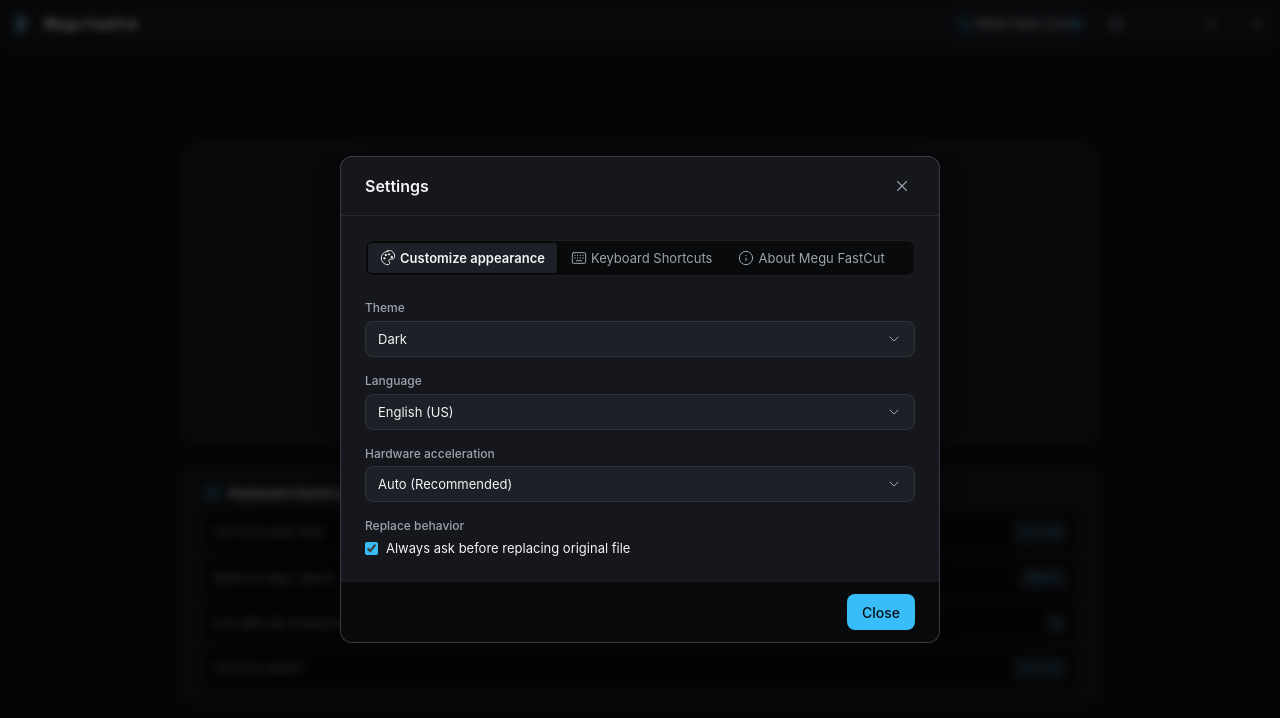
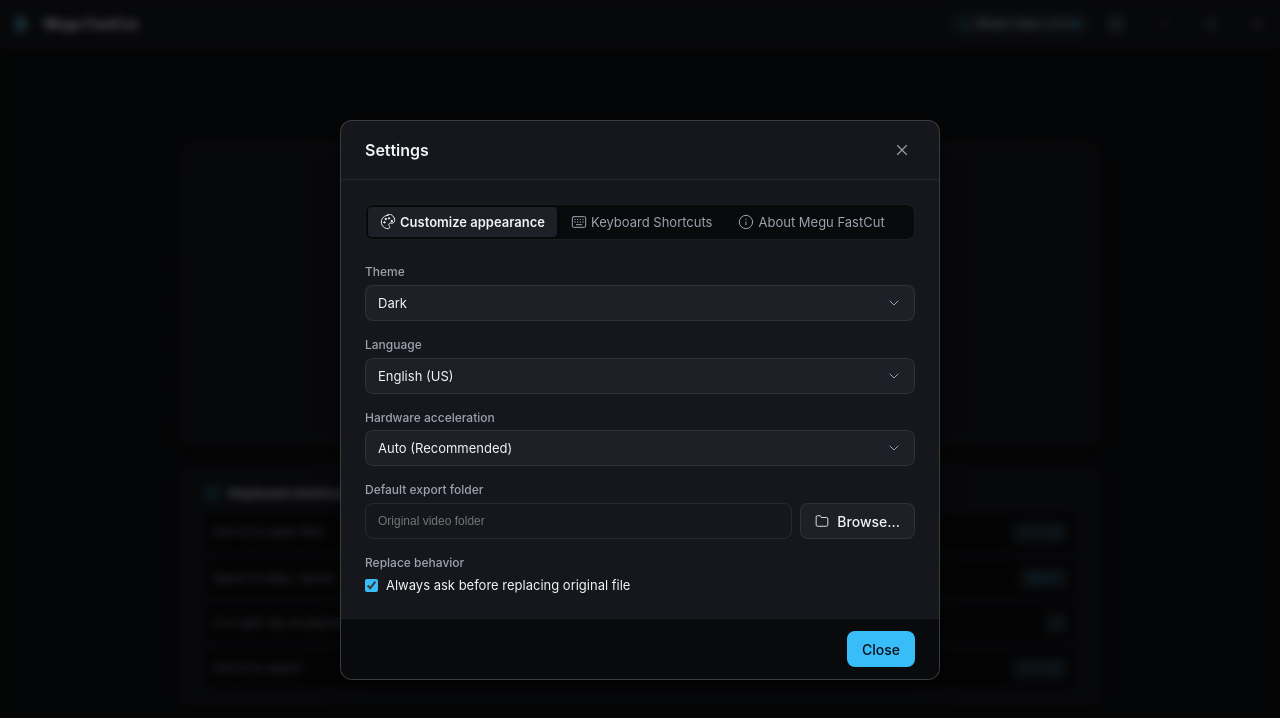
Before and after one commit to reigd/MeguFastCut, a React (Vite) app: page / in a window 1280 px wide. Both pictures are taken after a click on the button 1116 px from the left and 23 px from the top of the page. Shown: the top 718 px of the page. Built offline with nearby package versions, Linux system fonts and the light colour scheme.

Commit message:
feat(settings): stage 11 - polish settings modal, shortcuts, and default output directory

```diff
--- a/src/features/settings/SettingsModal.tsx
+++ b/src/features/settings/SettingsModal.tsx
@@ -9,7 +9,7 @@
 import { Theme, Locale } from '../../shared/types';
 import { t } from '../../shared/i18n';
 import { CHANGELOG } from '../../shared/changelog';
-import { PaletteIcon, KeyboardIcon, InfoIcon } from '../../components/icons';
+import { PaletteIcon, KeyboardIcon, InfoIcon, FolderIcon } from '../../components/icons';
 
 export const SettingsModal: React.FC = () => {
   const { isSettingsOpen, setSettingsOpen } = useUiStore();
@@ -18,10 +18,12 @@
     locale,
     hwAcceleration,
     alwaysConfirmReplace,
+    defaultOutputDir,
     setTheme,
     setLocale,
     setHwAcceleration,
     setAlwaysConfirmReplace,
+    setDefaultOutputDir,
   } = useSettingsStore();
 
   const [activeTab, setActiveTab] = useState<'general' | 'shortcuts' | 'about'>('general');
@@ -47,6 +49,22 @@
     { value: 'amf', label: 'AMD AMF' },
     { value: 'cpu', label: 'Software CPU (Fallback)' },
   ];
+
+  const handleBrowseDefaultDir = async () => {
+    try {
+      const { open } = await import('@tauri-apps/plugin-dialog');
+      const selected = await open({
+        directory: true,
+        multiple: false,
+        defaultPath: defaultOutputDir || undefined,
+      });
+      if (selected && typeof selected === 'string') {
+        setDefaultOutputDir(selected);
+      }
+    } catch (err) {
+      console.error('Failed to select directory:', err);
+    }
+  };
 
   return (
     <Modal
@@ -105,6 +123,38 @@
               />
             </Field>
 
+            {/* Default output directory */}
+            <Field label={t('settings.default_output_dir')}>
+              <div style={{ display: 'flex', gap: 'var(--space-2)' }}>
+                <input
+                  type="text"
+                  readOnly
+                  placeholder="Original video folder"
+                  value={defaultOutputDir}
+                  style={{
+                    flex: 1,
+                    background: 'var(--bg-input)',
+                    border: '1px solid var(--border-subtle)',
+                    borderRadius: 'var(--r-md)',
+                    color: 'var(--text-primary)',
+                    fontSize: 'var(--text-12)',
+                    padding: 'var(--space-2) var(--space-3)',
+                    outline: 'none',
+                    textOverflow: 'ellipsis',
+                  }}
+                />
+                <Button variant="secondary" onClick={handleBrowseDefaultDir}>
+                  <FolderIcon size={14} />
+                  <span>{t('export.browse')}</span>
+                </Button>
+                {defaultOutputDir && (
+                  <Button variant="secondary" onClick={() => setDefaultOutputDir('')}>
+                    <span>Reset</span>
+                  </Button>
+                )}
+              </div>
+            </Field>
+
             {/* Replace behavior */}
             <Field label={t('settings.replace_behavior')}>
               <label
@@ -141,16 +191,20 @@
             {[
               { key: 'Space', desc: 'Play / Pause' },
               { key: 'S', desc: 'Split clip at playhead' },
-              { key: 'I / O', desc: 'Set In / Out point' },
-              { key: 'Delete', desc: 'Remove clip' },
-              { key: 'E', desc: 'Enable / Disable clip' },
-              { key: 'R', desc: 'Rotate 90°' },
+              { key: 'Ctrl+Shift+S', desc: 'Replace current video' },
+              { key: 'Ctrl+E', desc: 'Export video' },
+              { key: 'Ctrl+O', desc: 'Open files' },
               { key: 'Ctrl+Z', desc: 'Undo' },
-              { key: 'Ctrl+Shift+Z', desc: 'Redo' },
-              { key: 'Ctrl+O', desc: 'Open files' },
-              { key: 'Ctrl+E', desc: 'Export' },
-              { key: 'F', desc: 'Fullscreen preview' },
-              { key: 'M', desc: 'Mute audio' },
+              { key: 'Ctrl+Shift+Z / Ctrl+Y', desc: 'Redo' },
+              { key: 'Ctrl+,', desc: 'Settings' },
+              { key: 'J / K / L', desc: 'Reverse / Pause / Forward 10s' },
+              { key: 'Left / Right', desc: 'Step frame (-1 / +1)' },
+              { key: 'Shift+Left / Right', desc: 'Skip 1 second' },
+              { key: 'Home / End', desc: 'Seek to start / end' },
+              { key: 'N', desc: 'Toggle timeline snapping' },
+              { key: '+ / -', desc: 'Zoom timeline in / out' },
+              { key: 'F', desc: 'Toggle fullscreen preview' },
+              { key: 'M', desc: 'Toggle mute audio' },
             ].map((sc) => (
               <div
                 key={sc.key}
```
